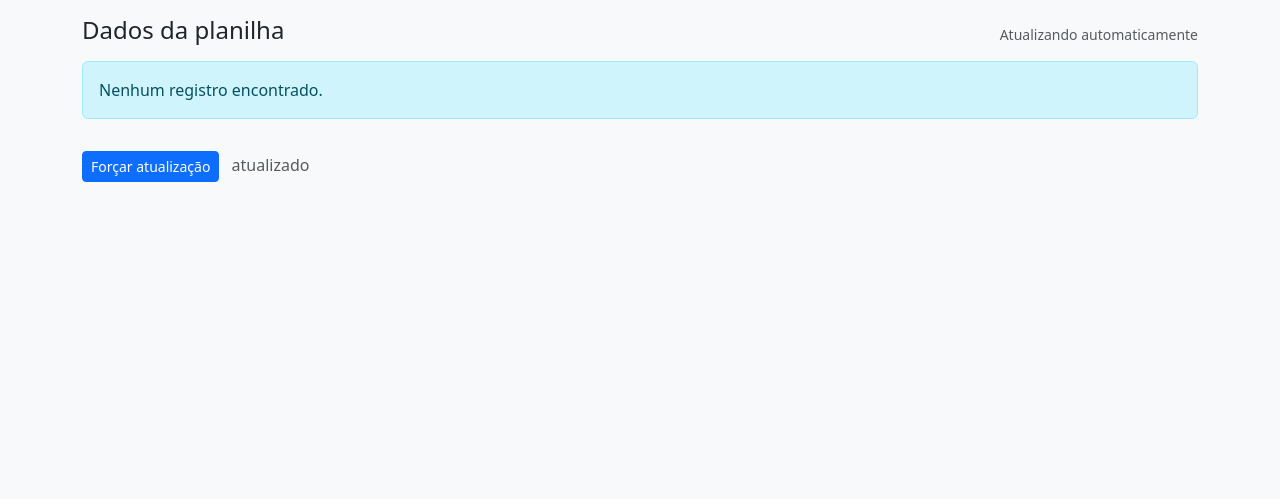
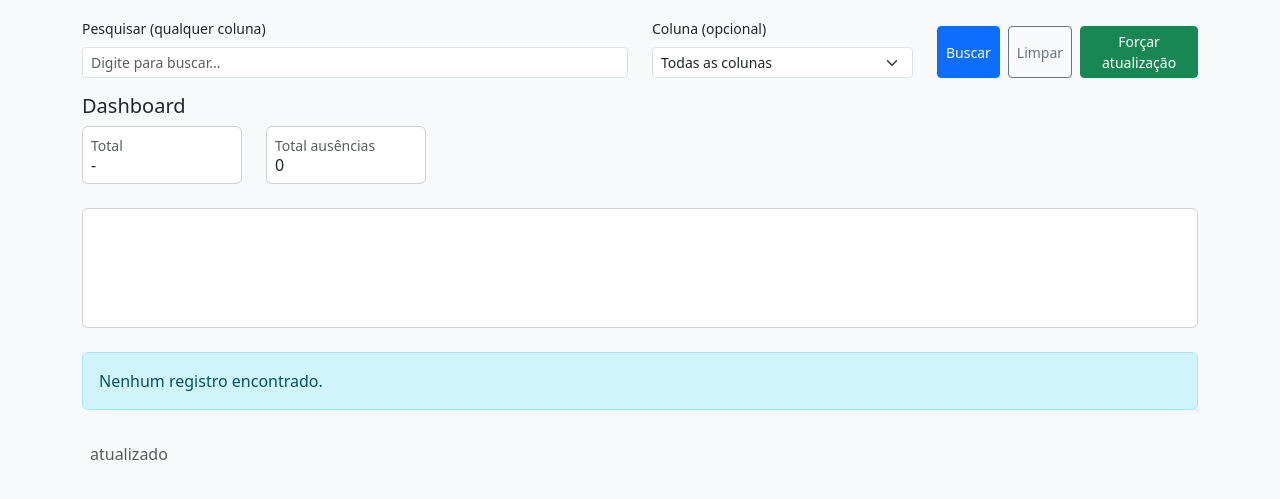
Before and after one commit to Vit0rSilva/alpha-fitness-challenge, a FastAPI app: page / in a window 1280 px wide. Shown: the part 56-555 px from the top of the page. Run offline with FastAPI, Linux system fonts and the light colour scheme; data that the repository does not hold is empty.

Commit message:
ultimo commit

```diff
--- a/main.py
+++ b/main.py
@@ -2,13 +2,14 @@
 import os
 import time
 import threading
-from typing import List, Dict, Any
-from fastapi import FastAPI, Request
+from typing import List, Dict, Any, Optional
+from fastapi import FastAPI, Request, Query
 from fastapi.responses import HTMLResponse, JSONResponse
 from fastapi.staticfiles import StaticFiles
 from fastapi.templating import Jinja2Templates
 from utils.sheet_reader import fetch_and_clean_sheet
 from dotenv import load_dotenv
+import pandas as pd
 
 load_dotenv()
 
@@ -19,7 +20,6 @@ POLL_SECONDS = int(os.getenv("POLL_SECONDS", "8"))
 CSV_URL = f"https://docs.google.com/spreadsheets/d/{SHEET_ID}/export?format=csv&gid={GID}"
 
 app = FastAPI(title="Alpha Fitness - Sheet Viewer")
-
 templates = Jinja2Templates(directory="templates")
 app.mount("/static", StaticFiles(directory="static"), name="static")
 
@@ -30,7 +30,6 @@ _cache = {
 }
 
 def sheet_poller():
-    """Background thread: polls Google Sheets CSV URL and updates cache when changed."""
     while True:
         try:
             rows, hh = fetch_and_clean_sheet(CSV_URL)
@@ -53,10 +52,145 @@ def startup_event():
 def index(request: Request):
     return templates.TemplateResponse("index.html", {"request": request})
 
+def rows_to_df(rows: List[Dict[str, Any]]) -> pd.DataFrame:
+    if not rows:
+        return pd.DataFrame()
+    df = pd.DataFrame(rows)
+    return df
+
 @app.get("/api/data")
-def get_data():
-    """Retorna os registros limpos como JSON"""
-    return JSONResponse({
-        "rows": _cache["rows"],
-        "last_updated": _cache["last_updated"]
-    })
+def get_data(search: Optional[str] = Query(None), column: Optional[str] = Query(None), limit: Optional[int] = Query(1000)):
+    rows = _cache.get("rows", [])
+    if not rows:
+        return JSONResponse({"rows": [], "last_updated": _cache.get("last_updated")})
+
+    df = rows_to_df(rows)
+
+    if search:
+        q = str(search).lower()
+        if column and column in df.columns:
+            df = df[df[column].astype(str).str.lower().str.contains(q, na=False)]
+        else:
+            mask = None
+            for c in df.columns:
+                s = df[c].astype(str).str.lower().fillna("")
+                m = s.str.contains(q, na=False)
+                mask = m if mask is None else (mask | m)
+            if mask is not None:
+                df = df[mask]
+
+    if limit is not None and len(df) > limit:
+        df = df.head(limit)
+
+    out = df.where(pd.notnull(df), None).to_dict(orient="records")
+    return JSONResponse({"rows": out, "last_updated": _cache.get("last_updated")})
+
+def detect_date_column(df: pd.DataFrame) -> Optional[str]:
+    for c in df.columns:
+        try:
+            parsed = pd.to_datetime(df[c], errors='coerce', dayfirst=True)
+            if parsed.notna().sum() >= max(1, int(len(parsed)*0.2)):
+                return c
+        except Exception:
+            continue
+    return None
+
+@app.get("/api/stats")
+def get_stats():
+    rows = _cache.get("rows", [])
+    if not rows:
+        return JSONResponse({"stats": {}, "last_updated": _cache.get("last_updated")})
+
+    df = rows_to_df(rows)
+    n_total = len(df)
+
+    numeric = df.select_dtypes(include=['number']).columns.tolist()
+    numeric_stats = {}
+
+    id_keywords = ["cpf", "telefone", "tel", "phone", "numero", "rg", "documento", "id"]
+
+    for c in numeric:
+        series = pd.to_numeric(df[c], errors='coerce')
+        count = int(series.count())
+        unique = int(series.nunique(dropna=True))
+        missing = int(series.isna().sum())
+
+        name_lower = str(c).lower()
+        has_keyword = any(k in name_lower for k in id_keywords)
+
+        integer_frac = 0.0
+        max_abs = 0.0
+        if count > 0:
+            non_na = series.dropna()
+            integer_frac = float((non_na % 1 == 0).sum()) / float(len(non_na)) if len(non_na) > 0 else 0.0
+            max_abs = float(non_na.abs().max()) if len(non_na) > 0 else 0.0
+
+        unique_ratio = (unique / count) if count > 0 else 0.0
+
+        is_identifier = False
+        if has_keyword:
+            is_identifier = True
+        else:
+            if count > 0 and integer_frac > 0.85 and unique_ratio > 0.6 and max_abs > 1e5:
+                is_identifier = True
+
+        if is_identifier:
+            samples = df[c].dropna().astype(str).astype(object)
+            examples = []
+            seen = set()
+            for v in samples:
+                if v not in seen:
+                    seen.add(v)
+                    examples.append(v)
+                if len(examples) >= 5:
+                    break
+            numeric_stats[c] = {
+                "type": "identifier",
+                "count": int(count),
+                "unique": int(unique),
+                "missing": int(missing),
+                "examples": examples
+            }
+        else:
+            s_sum = float(series.sum(skipna=True)) if count > 0 else None
+            s_mean = float(series.mean(skipna=True)) if count > 0 else None
+            s_min = float(series.min(skipna=True)) if count > 0 else None
+            s_max = float(series.max(skipna=True)) if count > 0 else None
+            numeric_stats[c] = {
+                "type": "numeric",
+                "count": int(count),
+                "missing": int(missing),
+                "sum": s_sum,
+                "mean": s_mean,
+                "min": s_min,
+                "max": s_max
+            }
+
+    date_col = detect_date_column(df)
+    timeseries = None
+    if date_col:
+        parsed = pd.to_datetime(df[date_col], errors='coerce', dayfirst=True)
+        series_counts = parsed.dt.to_period("M").value_counts().sort_index()
+        timeseries = [{"period": str(idx), "count": int(v)} for idx, v in series_counts.items()]
+
+    categorical = []
+    for c in df.columns:
+        if c in numeric:
+            continue
+        unique_count = int(df[c].nunique(dropna=True))
+        if unique_count <= 50:
+            top = df[c].dropna().astype(str).value_counts().head(5).to_dict()
+            categorical.append({"column": c, "unique": unique_count, "top": top})
+
+    missing = {c: int(df[c].isna().sum()) for c in df.columns}
+
+    stats = {
+        "total_rows": int(n_total),
+        "numeric_stats": numeric_stats,
+        "date_column": date_col,
+        "timeseries_monthly": timeseries,
+        "categorical_summary": categorical,
+        "missing_per_column": missing
+    }
+
+    return JSONResponse({"stats": stats, "last_updated": _cache.get("last_updated")})
--- a/static/app.js
+++ b/static/app.js
@@ -1,8 +1,10 @@
 // static/app.js
 const api = "/api/data";
-const pollInterval = 5000;
+const apiStats = "/api/stats";
+const pollInterval = 8000; // ms
 
 let lastJSON = null;
+let tsChart = null;
 
 function makeTable(rows) {
   if (!rows || rows.length === 0) {
@@ -36,11 +38,15 @@ function escapeHtml(text) {
 async function fetchAndRender(force=false) {
   try {
     document.getElementById("status").innerText = "buscando...";
-    const res = await fetch(api, {cache: "no-store"});
+    const search = document.getElementById("search-input").value.trim();
+    const column = document.getElementById("column-select").value;
+    const url = new URL(api, window.location.origin);
+    if (search) url.searchParams.set("search", search);
+    if (column) url.searchParams.set("column", column);
+    const res = await fetch(url.toString(), {cache: "no-store"});
     const data = await res.json();
     const payload = JSON.stringify(data.rows);
     if (!force && payload === lastJSON) {
-      // sem alteração
       document.getElementById("status").innerText = "sem alterações";
     } else {
       lastJSON = payload;
@@ -48,6 +54,9 @@ async function fetchAndRender(force=false) {
       const d = data.last_updated ? new Date(data.last_updated * 1000).toLocaleString() : "-";
       document.getElementById("last-updated").innerText = `Última atualização: ${d}`;
       document.getElementById("status").innerText = "atualizado";
+      if (data.rows && data.rows.length > 0) {
+        populateColumnSelect(Object.keys(data.rows[0]));
+      }
     }
   } catch (e) {
     document.getElementById("status").innerText = "erro ao buscar dados";
@@ -55,6 +64,116 @@ async function fetchAndRender(force=false) {
   }
 }
 
+function populateColumnSelect(cols) {
+  const sel = document.getElementById("column-select");
+  sel.innerHTML = `<option value="">Todas as colunas</option>`;
+  for (const c of cols) {
+    const opt = document.createElement("option");
+    opt.value = c;
+    opt.text = c;
+    sel.appendChild(opt);
+  }
+}
+
+document.getElementById("search-btn").addEventListener("click", ()=> fetchAndRender(true));
+document.getElementById("clear-btn").addEventListener("click", ()=> {
+  document.getElementById("search-input").value = "";
+  document.getElementById("column-select").value = "";
+  fetchAndRender(true);
+});
 document.getElementById("refresh-btn").addEventListener("click", ()=> fetchAndRender(true));
+
 fetchAndRender();
 setInterval(fetchAndRender, pollInterval);
+
+async function fetchStats() {
+  try {
+    const res = await fetch(apiStats, {cache: "no-store"});
+    const j = await res.json();
+    const s = j.stats;
+    if (!s) return;
+    renderDashboard(s);
+  } catch(e) {
+    console.error("erro stats", e);
+  }
+}
+
+function renderDashboard(s) {
+  const cards = document.getElementById("dashboard-cards");
+  cards.innerHTML = "";
+
+  const totalCard = cardHtml("Total", s.total_rows);
+  cards.insertAdjacentHTML("beforeend", totalCard);
+
+  const numericKeys = Object.keys(s.numeric_stats || {}).slice(0,4);
+  for (const c of numericKeys) {
+    const st = s.numeric_stats[c];
+    let valueText = "";
+    if (st.type === "identifier") {
+      const ex = (st.examples && st.examples.length > 0) ? st.examples.join(", ") : "-";
+      valueText = `tipo: identificador | únicos: ${st.unique} | exemplos: ${ex}`;
+    } else {
+      valueText = `média: ${fmt(st.mean)} | soma: ${fmt(st.sum)} | aus: ${st.missing}`;
+    }
+    const html = cardHtml(c, valueText);
+    cards.insertAdjacentHTML("beforeend", html);
+  }
+
+  const missingCount = Object.values(s.missing_per_column || {}).reduce((a,b)=>a+b,0);
+  cards.insertAdjacentHTML("beforeend", cardHtml("Total ausências", missingCount));
+
+  const catDiv = document.getElementById("categorical-list");
+  catDiv.innerHTML = "";
+  if (s.categorical_summary && s.categorical_summary.length > 0) {
+    let html = `<h6>Top valores (colunas categóricas)</h6>`;
+    for (const item of s.categorical_summary) {
+      html += `<div class="card mb-2"><div class="card-body small"> <strong>${item.column}</strong> (únicos: ${item.unique}) <div>`;
+      const top = item.top;
+      for (const k in top) {
+        html += `<span class="badge bg-secondary me-1">${escapeHtml(k)}: ${top[k]}</span>`;
+      }
+      html += `</div></div></div>`;
+    }
+    catDiv.innerHTML = html;
+  }
+
+  const ctx = document.getElementById("tsChart").getContext("2d");
+  if (s.timeseries_monthly && s.timeseries_monthly.length > 0) {
+    const labels = s.timeseries_monthly.map(x => x.period);
+    const data = s.timeseries_monthly.map(x => x.count);
+    if (tsChart) tsChart.destroy();
+    tsChart = new Chart(ctx, {
+      type: 'bar',
+      data: {
+        labels,
+        datasets: [{
+          label: 'Registros por mês',
+          data
+        }]
+      },
+      options: {
+        responsive: true,
+        maintainAspectRatio: false
+      }
+    });
+  } else {
+    if (tsChart) tsChart.destroy();
+    ctx.clearRect(0,0,ctx.canvas.width, ctx.canvas.height);
+  }
+}
+
+function cardHtml(title, value) {
+  return `<div class="card card-small me-2 mb-2">
+    <div class="card-body p-2">
+      <div class="small text-muted">${escapeHtml(String(title))}</div>
+      <div class="h6 mb-0">${escapeHtml(String(value !== null && value !== undefined ? value : '-'))}</div>
+    </div>
+  </div>`;
+}
+
+function fmt(v) {
+  return v === null || v === undefined ? "-" : Number(v).toFixed(2);
+}
+
+fetchStats();
+setInterval(fetchStats, 15000);
--- a/templates/index.html
+++ b/templates/index.html
@@ -1,11 +1,14 @@
-<!-- templates/index.html -->
 <!doctype html>
 <html lang="pt-BR">
 <head>
   <meta charset="utf-8" />
   <meta name="viewport" content="width=device-width, initial-scale=1" />
-  <title>Alpha Fitness - Registros</title>
+  <title>Alpha Fitness - Registros & Dashboard</title>
   <link href="https://cdn.jsdelivr.net/npm/bootstrap@5.3.0/dist/css/bootstrap.min.css" rel="stylesheet">
+  <style>
+    .card-small { min-width: 160px; }
+    .dashboard-row { gap: 1rem; }
+  </style>
 </head>
 <body class="bg-light">
   <nav class="navbar navbar-expand-lg navbar-dark bg-dark mb-3">
@@ -16,23 +19,42 @@
   </nav>
 
   <main class="container">
-    <div class="mb-2 d-flex justify-content-between align-items-center">
-      <h4>Dados da planilha</h4>
-      <div>
-        <small class="text-muted">Atualizando automaticamente</small>
+    <div class="row mb-3 align-items-end">
+      <div class="col-md-6">
+        <label class="form-label small">Pesquisar (qualquer coluna)</label>
+        <input id="search-input" class="form-control form-control-sm" placeholder="Digite para buscar..." />
+      </div>
+      <div class="col-md-3">
+        <label class="form-label small">Coluna (opcional)</label>
+        <select id="column-select" class="form-select form-select-sm">
+          <option value="">Todas as colunas</option>
+        </select>
+      </div>
+      <div class="col-md-3 d-flex gap-2">
+        <button id="search-btn" class="btn btn-primary btn-sm mt-2">Buscar</button>
+        <button id="clear-btn" class="btn btn-outline-secondary btn-sm mt-2">Limpar</button>
+        <button id="refresh-btn" class="btn btn-success btn-sm mt-2">Forçar atualização</button>
       </div>
     </div>
 
-    <div class="table-responsive" id="table-container">
-      <!-- tabela será inserida aqui -->
-    </div>
+    <section id="dashboard" class="mb-4">
+      <h5>Dashboard</h5>
+      <div id="dashboard-cards" class="d-flex flex-wrap dashboard-row mb-3"></div>
+      <div class="card mb-3">
+        <div class="card-body">
+          <canvas id="tsChart" height="80"></canvas>
+        </div>
+      </div>
+      <div id="categorical-list" class="mb-3"></div>
+    </section>
 
+    <div class="table-responsive" id="table-container"></div>
     <div class="mt-3">
-      <button id="refresh-btn" class="btn btn-primary btn-sm">Forçar atualização</button>
       <span id="status" class="ms-2 text-muted"></span>
     </div>
   </main>
 
+  <script src="https://cdn.jsdelivr.net/npm/chart.js"></script>
   <script src="/static/app.js"></script>
 </body>
 </html>
--- a/utils/sheet_reader.py
+++ b/utils/sheet_reader.py
@@ -10,18 +10,14 @@ def _hash_text(s: str) -> str:
 
 def try_parse_column(series: pd.Series):
     """Tenta converter em data, se não, tenta number, senão string."""
-    # tentativa data
     s_dt = pd.to_datetime(series, errors='coerce', dayfirst=True)
     if s_dt.notna().sum() >= max(1, int(len(series) * 0.2)):
         return s_dt.dt.strftime("%Y-%m-%dT%H:%M:%S").where(s_dt.notna(), None)
 
-    # tentativa número
     s_num = pd.to_numeric(series.str.replace(r'[^\d\.\-\,]', '', regex=True).str.replace(',', '.'), errors='coerce')
     if s_num.notna().sum() >= max(1, int(len(series) * 0.2)):
-        # retornar floats (None onde NaN)
         return s_num.where(s_num.notna(), None)
 
-    # fallback: texto (strip, None empty)
     s_text = series.astype(str).replace({'nan': None, 'None': None})
     s_text = s_text.apply(lambda x: x.strip() if isinstance(x, str) and x.strip() != "" else None)
     return s_text
```
